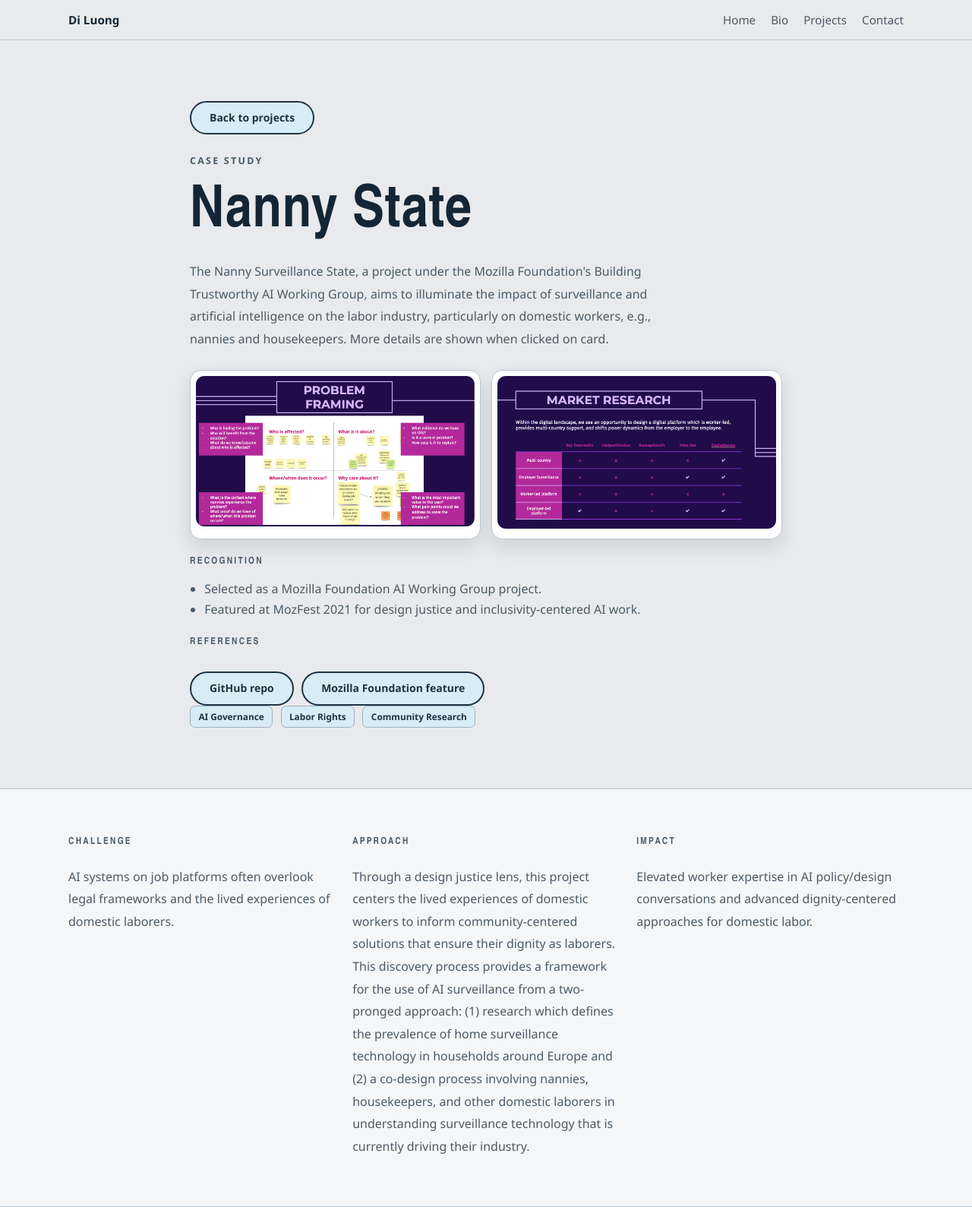
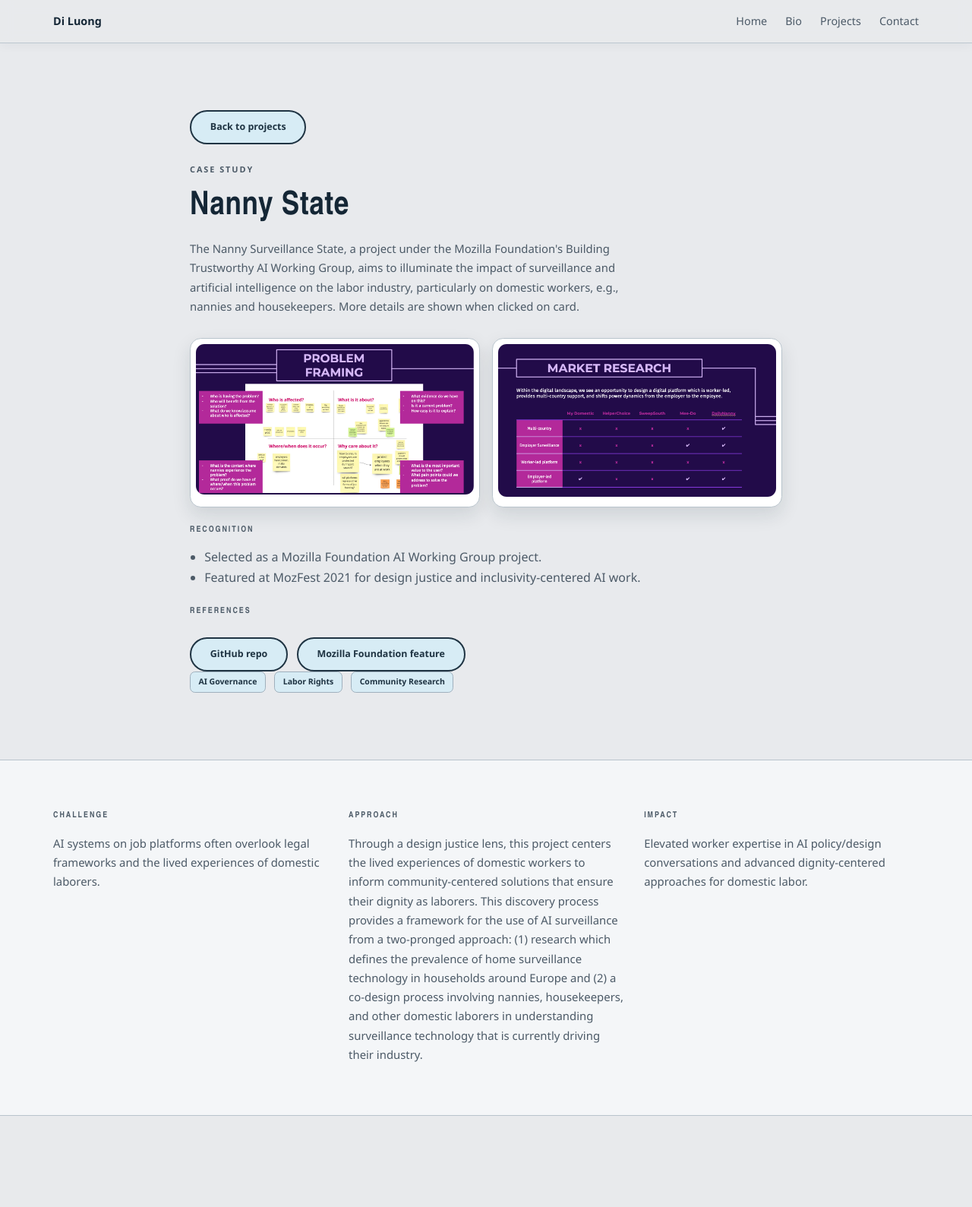
Before and after one commit to fourthletter/my-portfolio, a Flask app: page /projects/nanny-state/ in a window 1280 px wide. Shown: the whole page at 76% size. After the commit the page ends 1469 px from the top, so only its background shows below. Run offline with Flask 3, Linux system fonts and the light colour scheme.

Commit message:
Polish typography and layout spacing across portfolio pages.
Improve readability and visual rhythm with refined heading scales, spacing, and card/image treatments, while updating project page copy to use technology-focused language.

Co-authored-by: Cursor <cursoragent@cursor.com>

```diff
--- a/static/css/styles.css
+++ b/static/css/styles.css
@@ -22,6 +22,7 @@ body {
   background: var(--background);
   color: var(--foreground);
   font-family: "Source Sans 3", "Segoe UI", Arial, Helvetica, sans-serif;
+  line-height: 1.45;
 }
 
 h1,
@@ -29,8 +30,8 @@ h2,
 h3 {
   margin: 0;
   font-family: "Barlow Condensed", "Arial Narrow", Arial, sans-serif;
-  line-height: 0.98;
-  letter-spacing: 0.01em;
+  line-height: 1.08;
+  letter-spacing: 0.015em;
 }
 
 p {
@@ -43,7 +44,7 @@ a {
 }
 
 .container {
-  width: min(1100px, 100% - 3rem);
+  width: min(1140px, 100% - 3.25rem);
   margin-inline: auto;
 }
 
@@ -54,25 +55,26 @@ a {
   border-bottom: 1px solid rgba(185, 196, 204, 0.9);
   background: rgba(232, 234, 237, 0.95);
   backdrop-filter: blur(8px);
+  box-shadow: 0 2px 14px rgba(20, 38, 53, 0.05);
 }
 
 .nav-row {
   display: flex;
   align-items: center;
   justify-content: space-between;
-  padding: 1rem 0;
+  padding: 1.1rem 0;
 }
 
 .brand {
-  font-size: 0.95rem;
+  font-size: 0.9rem;
   font-weight: 700;
 }
 
 .nav-links {
   display: flex;
   align-items: center;
-  gap: 1.25rem;
-  font-size: 0.95rem;
+  gap: 1.5rem;
+  font-size: 0.9rem;
   color: var(--muted);
 }
 
@@ -91,49 +93,58 @@ a {
 
 .hero,
 .section {
-  padding: 5rem 0;
+  padding: 5.5rem 0;
 }
 
 .hero {
-  min-height: 78vh;
+  min-height: 74vh;
   display: flex;
   flex-direction: column;
   justify-content: center;
 }
 
 h1 {
-  font-size: clamp(2.5rem, 6vw, 5.15rem);
-  margin-top: 1.5rem;
-  max-width: 16ch;
+  font-size: clamp(1.75rem, 3.35vw, 3rem);
+  margin-top: 1.2rem;
+  max-width: 34ch;
+}
+
+.about-headline {
+  font-size: clamp(1.68rem, 3.45vw, 3.1rem);
+  max-width: 30ch;
 }
 
 h2 {
-  font-size: clamp(1.8rem, 3.2vw, 3rem);
+  font-size: clamp(1.45rem, 2.45vw, 2.25rem);
 }
 
 h3 {
-  font-size: clamp(1.6rem, 2.8vw, 2.5rem);
+  font-size: clamp(1.28rem, 2.05vw, 1.82rem);
 }
 
 .eyebrow {
   text-transform: uppercase;
   color: var(--muted);
   letter-spacing: 0.18em;
-  font-size: 0.78rem;
+  font-size: 0.68rem;
   font-weight: 700;
 }
 
 .lead,
 .body {
-  margin-top: 1.5rem;
+  margin-top: 1.15rem;
   color: var(--muted);
-  line-height: 1.85;
+  line-height: 1.7;
   max-width: 70ch;
 }
 
 .lead {
-  font-size: clamp(1.1rem, 2vw, 1.65rem);
+  font-size: clamp(0.95rem, 1.45vw, 1.24rem);
   max-width: 40ch;
+}
+
+.body {
+  font-size: 0.93rem;
 }
 
 .pill-wrap,
@@ -141,11 +152,11 @@ h3 {
 .button-row {
   display: flex;
   flex-wrap: wrap;
-  gap: 0.65rem;
+  gap: 0.72rem;
 }
 
 .pill-wrap {
-  margin-top: 1.6rem;
+  margin-top: 1.5rem;
 }
 
 .pill {
@@ -162,11 +173,11 @@ h3 {
   background: #d7ecf5;
   border-color: #9fb0bd;
   padding: 0.6rem 1rem;
-  font-size: 0.86rem;
+  font-size: 0.75rem;
 }
 
 .button-row {
-  margin-top: 2rem;
+  margin-top: 1.8rem;
 }
 
 .btn {
@@ -174,10 +185,11 @@ h3 {
   align-items: center;
   justify-content: center;
   border-radius: 999px;
-  font-size: 0.875rem;
+  font-size: 0.78rem;
   font-weight: 700;
   line-height: 1.15;
-  padding: 0.75rem 1.5rem;
+  padding: 0.78rem 1.55rem;
+  min-height: 2.8rem;
   transition: transform 150ms ease, background-color 150ms ease, border-color 150ms ease;
 }
 
@@ -246,7 +263,7 @@ h3 {
   color: var(--accent-dark);
   border-radius: 0.42rem;
   padding: 0.35rem 0.65rem;
-  font-size: 0.74rem;
+  font-size: 0.66rem;
   font-weight: 700;
 }
 
@@ -301,9 +326,9 @@ h3 {
 }
 
 .image-grid {
-  margin-top: 1.6rem;
+  margin-top: 1.8rem;
   display: grid;
-  gap: 0.9rem;
+  gap: 1rem;
   grid-template-columns: repeat(2, minmax(0, 1fr));
 }
 
@@ -334,8 +359,8 @@ h3 {
 .triple {
   display: grid;
   grid-template-columns: repeat(3, minmax(0, 1fr));
-  gap: 1.4rem;
-  padding: 4rem 0;
+  gap: 1.7rem;
+  padding: 4.2rem 0;
 }
 
 @keyframes fadeInUp {
--- a/templates/about.html
+++ b/templates/about.html
@@ -8,7 +8,7 @@
         </div>
         <div>
           <p class="eyebrow">Bio</p>
-          <h1>I am a researcher, writer, and technologist connecting the dots between social justice and technology.</h1>
+          <h1 class="about-headline">I am a researcher, writer, and technologist connecting the dots between social justice and technology.</h1>
           <div class="copy-stack">
             {% for paragraph in bio_paragraphs %}
               <p class="body">{{ paragraph }}</p>
--- a/templates/projects.html
+++ b/templates/projects.html
@@ -3,8 +3,8 @@
   <main>
     <section class="container section fade-in-up">
       <p class="eyebrow">Projects</p>
-      <h1>Selected work across AI and social impact.</h1>
-      <p class="body">Selected work across AI and social impact.</p>
+      <h1>Selected work across technology and social impact.</h1>
+      <p class="body">Selected work across technology and social impact.</p>
       <div class="card-grid">
         {% for project in projects %}
           <article class="card">
```
Also changed, not shown: other parts of static/css/styles.css (+46 -16 lines).
